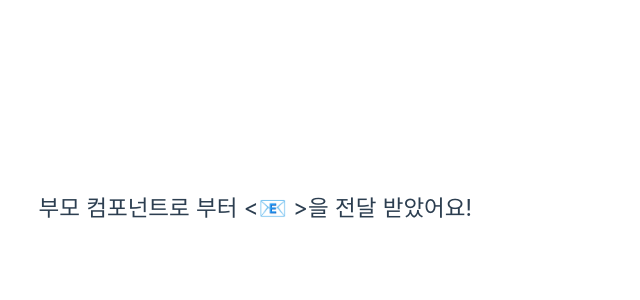
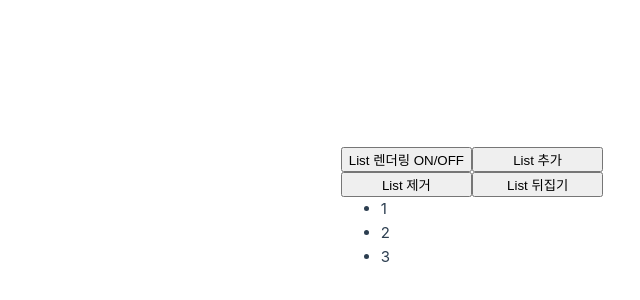
Before and after one commit to qkralsgml78-hello-vue/qkralsgml78-hello-vue.github.io, a Vue app: page / in a window 1280 px wide. Shown: the part 192-492 px from the top of the page, without its empty margins (168-808 px from the left). Built offline with nearby package versions, Linux system fonts and the light colour scheme.

Commit message:
Tag사용해서 commit
- [ ] git tag -a <tag 이름> -m <tag 메세지>
- [ ] git tag -a <tag 이름>

```diff
--- a/src/App.vue
+++ b/src/App.vue
@@ -1,9 +1,35 @@
 <script setup>
 import { ref } from 'vue'
-import Child from './components/Child.vue'
-const pocketMoney = ref('부모 컴포넌트로 부터 <📧 >을 전달 받았어요!')
+
+const show = ref(true)
+const list = ref([1, 2, 3])
+
+const toggleList = () => {
+  show.value = !show.value
+}
+
+const addToList = () => {
+  list.value.push(Math.max(...list.value) + 1)
+}
+
+const removeFromList = () => {
+  list.value.pop()
+}
+
+const reverseList = () => {
+  list.value.reverse()
+}
 </script>
 
 <template>
-<Child :pocketMoney="pocketMoney" />
+  <button @click="toggleList">List 렌더링 ON/OFF </button>
+  <button @click="addToList">List 추가</button>
+  <button @click="removeFromList">List 제거</button>
+  <button @click="reverseList">List 뒤집기</button>
+
+  <ul v-if="show">
+    <li v-for="item in list" :key="item">{{ item }} </li>
+  </ul>
+  <p v-else-if="list.length">List is not empty, but hidden.</p>
+  <p v-else>List is not empty.</p>
 </template>
```
